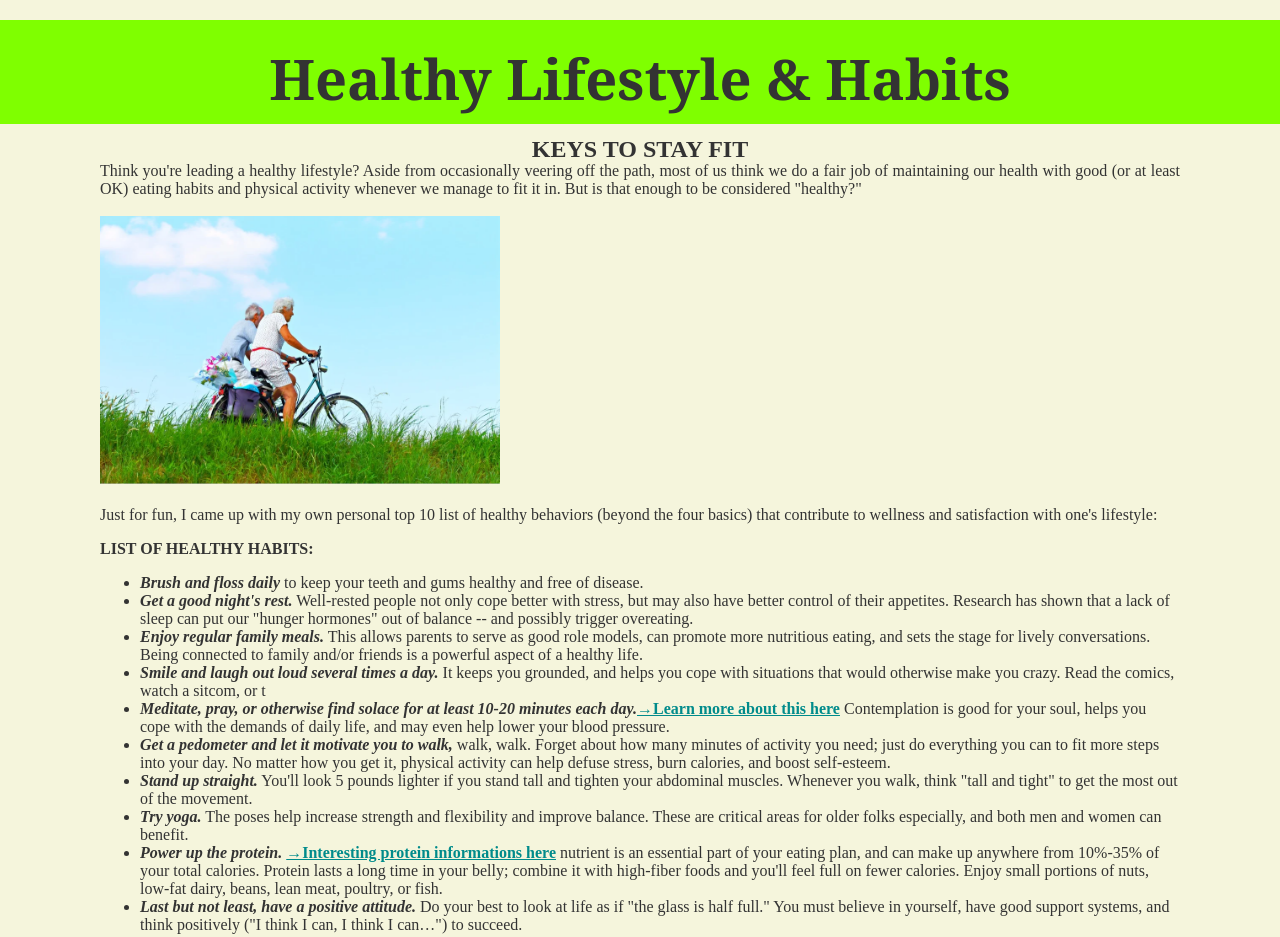
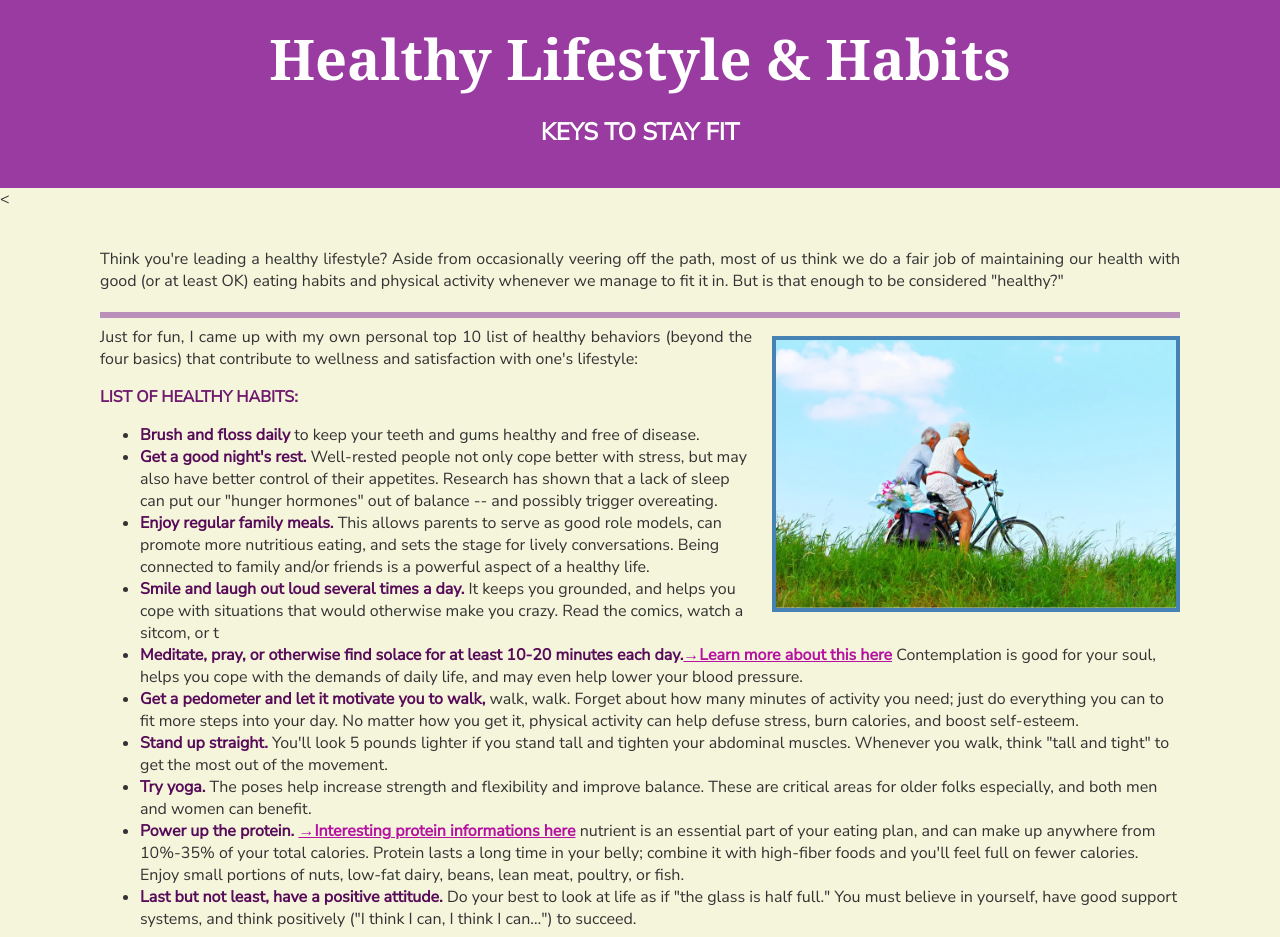
Before and after one commit to vaishnavi-sr/Healthy-Lifestyle--GA-4, a plain HTML site: page index.html in a window 1280 px wide. Shown: the top 937 px of the page. Drawn offline with Linux system fonts and the light colour scheme.

Commit message:
Added styles in index.html

```diff
--- a/index.html
+++ b/index.html
@@ -6,36 +6,42 @@
     <meta http-equiv="X-UA-Compatible" content="IE=edge">
     <meta name="viewport" content="width=device-width, initial-scale=1.0">
     <link rel="stylesheet" type="text/css" href="style.css" media="screen"/>
+    <link rel="preconnect" href="https://fonts.gstatic.com">
+<link href="https://fonts.googleapis.com/css2?family=Nunito+Sans&display=swap" rel="stylesheet">
 </head>
 <body>
 <header>
-    <h1>Healthy Lifestyle & Habits</h1>
-    <h2>Keys to stay fit</h2>
+    <h1 id ="page-title">Healthy Lifestyle & Habits</h1>
+    <h2 id= "tagline">Keys to stay fit</h2>
+
 </header>
+<
+
 <main>
     <!--Intro-->
     <section>
         <p>Think you're leading a healthy lifestyle? Aside from occasionally veering off the path, most of us think we do a fair job of maintaining our health with good (or at least OK) eating habits and physical activity whenever we manage to fit it in. But is that enough to be considered "healthy?"</p>
     </section>
+    <hr>
     <section>
-        <img src="images/Screenshot (61).png" alt="Cycling saves nature too..">
+        <img class="right bordered" src="images/Screenshot (61).png" alt="Cycling saves nature too..">
         <p>Just for fun, I came up with my own personal top 10 list of healthy behaviors (beyond the four basics) that contribute to wellness and satisfaction with one's lifestyle:</p>
         <h3>List of Healthy Habits:</h3>
         <ul>
-            <li><em><b>Brush and floss daily</b></em> to keep your teeth and gums healthy and free of disease.</li>
-            <li><em><b>Get a good night's rest.</b></em> Well-rested people not only cope better with stress, but may also have better control of their appetites. Research has shown that a lack of sleep can put our "hunger hormones" out of balance -- and possibly trigger overeating.</li>
-            <li><em><b>Enjoy regular family meals.</b></em> This allows parents to serve as good role models, can promote more nutritious eating, and sets the stage for lively conversations. Being connected to family and/or friends is a powerful aspect of a healthy life.</li>
-            <li><em><b>Smile and laugh out loud several times a day.</b></em> It keeps you grounded, and helps you cope with situations that would otherwise make you crazy. Read the comics, watch a sitcom, or t</li>
-            <li><em><b>Meditate, pray, or otherwise find solace for at least 10-20 minutes each day.</b></em><a href="https://www.youtube.com/watch?v=k0PSUDvLi8E" target="_blank">&rarr;Learn more about this here</a></a> Contemplation is good for your soul, helps you cope with the demands of daily life, and may even help lower your blood pressure.</li>
-            <li><em><b>Get a pedometer and let it motivate you to walk,</b></em> walk, walk. Forget about how many minutes of activity you need; just do everything you can to fit more steps into your day. No matter how you get it, physical activity can help defuse stress, burn calories, and boost self-esteem.</li>
-            <li><em><b>Stand up straight.</b></em> You'll look 5 pounds lighter if you stand tall and tighten your abdominal muscles. Whenever you walk, think "tall and tight" to get the most out of the movement.</li>
-            <li><em><b>Try yoga.</b></em> The poses help increase strength and flexibility and improve balance. These are critical areas for older folks especially, and both men and women can benefit.</li>
-            <li><em><b>Power up the protein.</b></em> <a href="https://health.clevelandclinic.org/13-of-the-best-vegetarian-and-vegan-protein-sources/" target="_blank">&rarr;Interesting protein informations here</a> nutrient is an essential part of your eating plan, and can make up anywhere from 10%-35% of your total calories. Protein lasts a long time in your belly; combine it with high-fiber foods and you'll feel full on fewer calories. Enjoy small portions of nuts, low-fat dairy, beans, lean meat, poultry, or fish.</li>
-            <li><em><b>Last but not least, have a positive attitude.</b></em> Do your best to look at life as if "the glass is half full." You must believe in yourself, have good support systems, and think positively ("I think I can, I think I can…") to succeed.</li>
+            <li><b>Brush and floss daily</b> to keep your teeth and gums healthy and free of disease.</li>
+            <li><b>Get a good night's rest.</b> Well-rested people not only cope better with stress, but may also have better control of their appetites. Research has shown that a lack of sleep can put our "hunger hormones" out of balance -- and possibly trigger overeating.</li>
+            <li><b>Enjoy regular family meals.</b> This allows parents to serve as good role models, can promote more nutritious eating, and sets the stage for lively conversations. Being connected to family and/or friends is a powerful aspect of a healthy life.</li>
+            <li><b>Smile and laugh out loud several times a day.</b> It keeps you grounded, and helps you cope with situations that would otherwise make you crazy. Read the comics, watch a sitcom, or t</li>
+            <li><b>Meditate, pray, or otherwise find solace for at least 10-20 minutes each day.</b></em><a href="https://www.youtube.com/watch?v=k0PSUDvLi8E" target="_blank">&rarr;Learn more about this here</a></a> Contemplation is good for your soul, helps you cope with the demands of daily life, and may even help lower your blood pressure.</li>
+            <li><b>Get a pedometer and let it motivate you to walk,</b> walk, walk. Forget about how many minutes of activity you need; just do everything you can to fit more steps into your day. No matter how you get it, physical activity can help defuse stress, burn calories, and boost self-esteem.</li>
+            <li><b>Stand up straight.</b> You'll look 5 pounds lighter if you stand tall and tighten your abdominal muscles. Whenever you walk, think "tall and tight" to get the most out of the movement.</li>
+            <li><b>Try yoga.</b> The poses help increase strength and flexibility and improve balance. These are critical areas for older folks especially, and both men and women can benefit.</li>
+            <li><b>Power up the protein.</b> <a href="https://health.clevelandclinic.org/13-of-the-best-vegetarian-and-vegan-protein-sources/" target="_blank">&rarr;Interesting protein informations here</a> nutrient is an essential part of your eating plan, and can make up anywhere from 10%-35% of your total calories. Protein lasts a long time in your belly; combine it with high-fiber foods and you'll feel full on fewer calories. Enjoy small portions of nuts, low-fat dairy, beans, lean meat, poultry, or fish.</li>
+            <li><b>Last but not least, have a positive attitude.</b> Do your best to look at life as if "the glass is half full." You must believe in yourself, have good support systems, and think positively ("I think I can, I think I can…") to succeed.</li>
         </ul>
     </section>
     <section>
-        <img src="images/Screenshot (60).png" alt="spend time with nature.">
+        <img class="right bordered" src="images/Screenshot (60).png" alt="spend time with nature.">
         <h3>Researchers' four keys to healthfulness:</h3>
         <ul>
             <li>Do you smoke?</li>
@@ -49,6 +55,7 @@
     <section>
         <h3>It's All about YOU!</h3>
         <p><b>Your list of healthy lifestyle behaviors</b> may be different from mine. The most important thing to remember is that you can make a difference in your health and well-being. Take charge of your life, and be mindful of small behavior changes that can make your lifestyle a healthier one.</p>
+        <hr>
         <h3>Bonus titbits: </h3>
             <ul>
 
--- a/style.css
+++ b/style.css
@@ -1,28 +1,25 @@
 /*elements*/
 body {
     background-color: beige;
-    /*google fonts*/
+    font-family: 'Nunito Sans', sans-serif;
     font-size: 12pt;
     font-weight: 400;
     color: #333;
     width: 100vw;
     height: 100vw;
     margin: 0px;
-    padding: 0px;
+    padding: 0px 0px;
     overflow-x: hidden;
 }
-h1{
-    font-family: dancing script,cursive;
-    font-size: 3.5rem;
-    font-weight: 700;
-    margin: 0px 0px 10px;
-    margin-bottom: 10px;
+b{
+    color:rgb(88, 11, 88)
 }
+
 header {
-    background-color: #bdc4db;
+    color:white;
+    background-color: #993ba1;
     text-align: center;
-    text-decoration-color: cadetblue;
-    height: auto;
+      height: auto;
     padding: 20px;
     margin: 0px;
 }
@@ -45,14 +42,18 @@ h1 {
     font-weight: 700;
     margin: 0px 0px 10px;
     margin-bottom: 10px;
+    color:rgb(98, 7, 134);
 }
 h2 {
     font-size: 1.5rem;
     text-transform: uppercase;
+    color:rgb(139, 6, 133) ;
+
 }
 h3{
     font-size: 1rem;
     text-transform: uppercase;
+    color:rgb(110, 25, 110);
 }
 p{
     text-align: justify;
@@ -63,30 +64,30 @@ img{
     margin: 10px 0px;
     cursor: pointer;
 }
-header{
-    height: 4rem;
-    background-color: chartreuse;
+hr{
+    height:0.4rem;
+    background-color: rgb(185, 144, 185);
     border: none;
     margin: 20px 0px 0px;
-    text-decoration-color: darkblue;
+
 }
 a{
-    color:darkcyan;
+    color:rgb(180, 18, 159);
     font-weight: 600;
     text-decoration-color: home;
 }
 a:hover{
-    color: darkcyan;
+    color: darkcyan !important;
 }
 a:visited{
-    color: darkmagenta;
+    color: rgb(66, 175, 130);
 }
 /*Ids*/
 #page-title{
     color:white;
     text-align: center;
 }
-tagline{
+#tagline{
     color:white;
     text-align: center;
     margin: opx;
@@ -98,11 +99,12 @@ intro{
 
 
 /*class*/
-:right{
+.right{
     float: right;
     margin-left: 20px;
 }
-:bordered{
-    border:4px;
+.bordered{
+    border:4px solid steelblue;
     padding:0px;
+
 }
```
